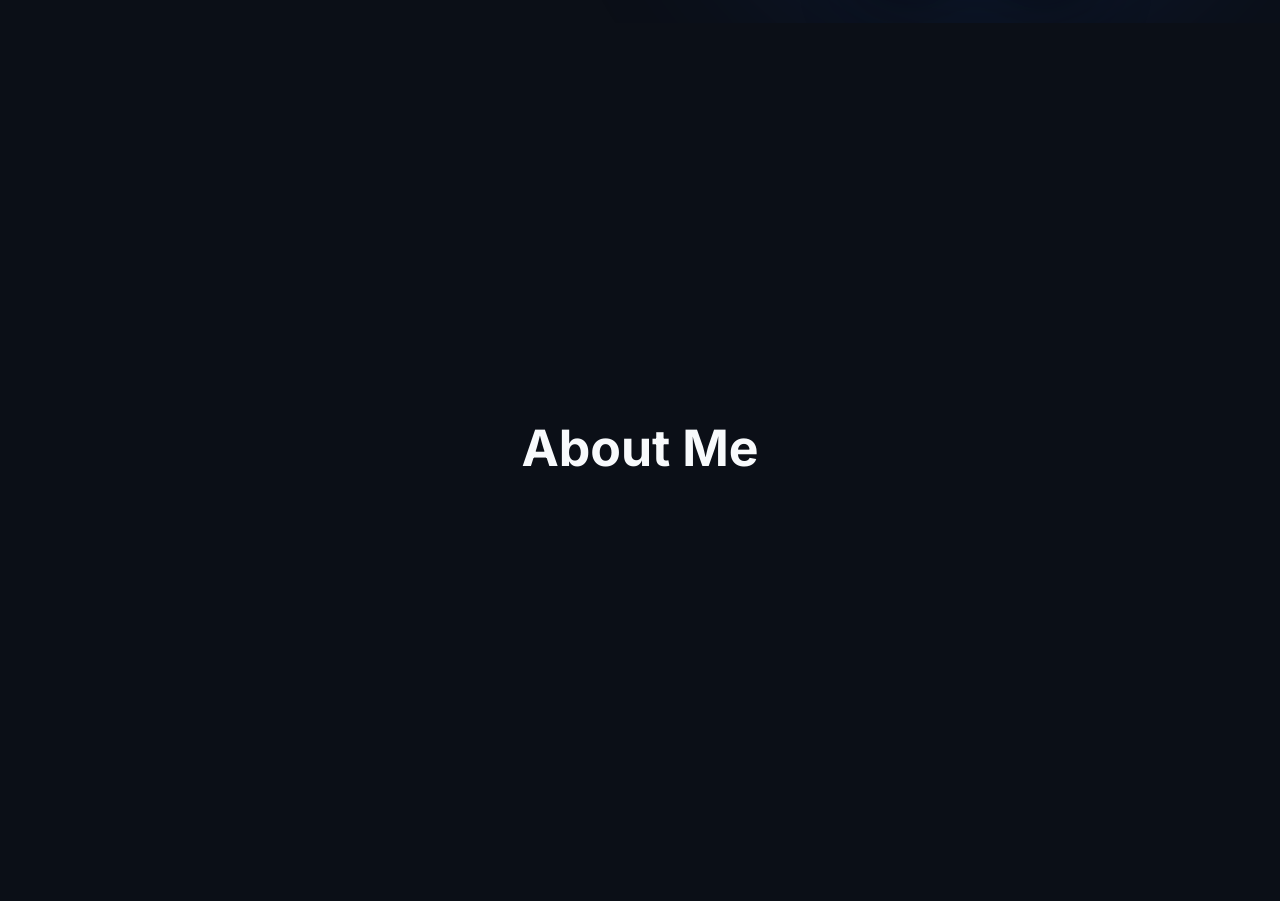
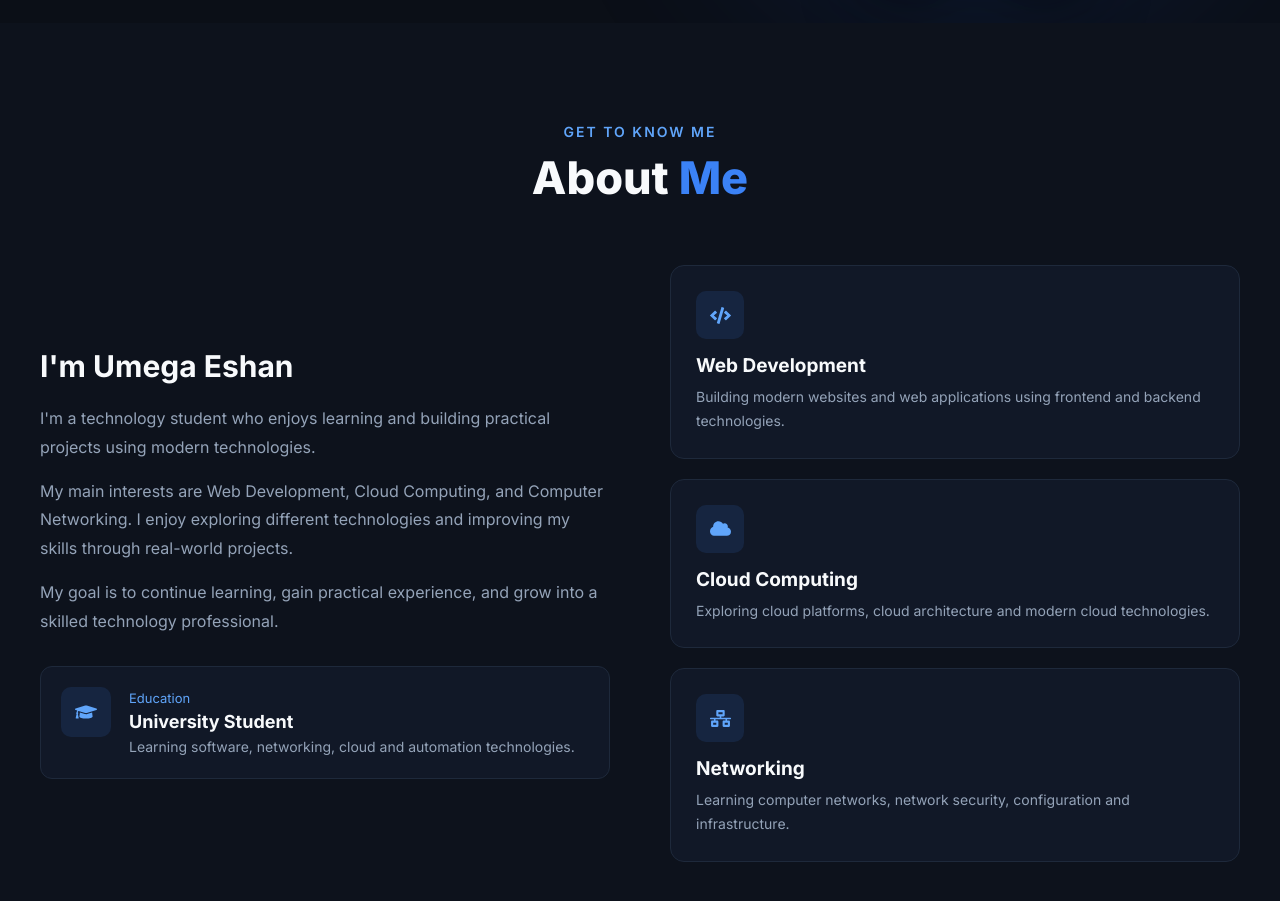
Before and after one commit to umegaeshan/umega-portfolio, a React (Vite) app: page / in a window 1280 px wide. Shown: the part 847-1748 px from the top of the page. Built offline with nearby package versions, Linux system fonts and the light colour scheme.

Commit message:
Add about me and technology interests section

```diff
--- a/src/App.jsx
+++ b/src/App.jsx
@@ -1,5 +1,6 @@
 import Navbar from "./components/Navbar";
 import Hero from "./components/Hero";
+import About from "./components/About";
 
 import "./App.css";
 
@@ -12,9 +13,7 @@ function App() {
 
         <Hero />
 
-        <section id="about" className="section">
-          <h1>About Me</h1>
-        </section>
+        <About />
 
         <section id="skills" className="section">
           <h1>Skills</h1>
--- /dev/null
+++ b/src/components/About.css
@@ -0,0 +1,237 @@
+.about {
+  min-height: 100vh;
+
+  display: flex;
+  align-items: center;
+
+  padding: 100px 30px;
+
+  background: #0d121c;
+}
+
+.about-container {
+  width: 100%;
+  max-width: 1200px;
+
+  margin: auto;
+}
+
+
+/* HEADING */
+
+.section-heading {
+  text-align: center;
+
+  margin-bottom: 60px;
+}
+
+.section-heading p {
+  color: #60a5fa;
+
+  font-size: 14px;
+  font-weight: 600;
+
+  text-transform: uppercase;
+
+  letter-spacing: 2px;
+
+  margin-bottom: 10px;
+}
+
+.section-heading h2 {
+  color: #f8fafc;
+
+  font-size: 45px;
+
+  font-weight: 800;
+}
+
+.section-heading h2 span {
+  color: #3b82f6;
+}
+
+
+/* MAIN CONTENT */
+
+.about-content {
+  display: grid;
+
+  grid-template-columns: 1fr 1fr;
+
+  gap: 60px;
+
+  align-items: center;
+}
+
+
+/* LEFT TEXT */
+
+.about-text h3 {
+  color: #f8fafc;
+
+  font-size: 30px;
+
+  margin-bottom: 20px;
+}
+
+.about-text > p {
+  color: #94a3b8;
+
+  line-height: 1.8;
+
+  font-size: 16px;
+
+  margin-bottom: 15px;
+}
+
+
+/* EDUCATION */
+
+.education-card {
+  display: flex;
+
+  gap: 18px;
+
+  margin-top: 30px;
+
+  padding: 20px;
+
+  background: #111827;
+
+  border: 1px solid #1e293b;
+
+  border-radius: 12px;
+}
+
+.education-icon {
+  width: 50px;
+  height: 50px;
+
+  min-width: 50px;
+
+  display: flex;
+  align-items: center;
+  justify-content: center;
+
+  background: rgba(59, 130, 246, 0.12);
+
+  color: #60a5fa;
+
+  border-radius: 10px;
+
+  font-size: 22px;
+}
+
+.education-card span {
+  color: #60a5fa;
+
+  font-size: 13px;
+}
+
+.education-card h4 {
+  color: #f8fafc;
+
+  font-size: 18px;
+
+  margin: 4px 0;
+}
+
+.education-card p {
+  color: #94a3b8;
+
+  font-size: 14px;
+
+  line-height: 1.6;
+}
+
+
+/* INTEREST GRID */
+
+.interest-grid {
+  display: grid;
+
+  gap: 20px;
+}
+
+.interest-card {
+  padding: 25px;
+
+  background: #111827;
+
+  border: 1px solid #1e293b;
+
+  border-radius: 14px;
+
+  transition: 0.3s;
+}
+
+.interest-card:hover {
+  border-color: #3b82f6;
+
+  transform: translateY(-5px);
+}
+
+.interest-icon {
+  width: 48px;
+  height: 48px;
+
+  display: flex;
+  align-items: center;
+  justify-content: center;
+
+  background: rgba(59, 130, 246, 0.12);
+
+  color: #60a5fa;
+
+  border-radius: 10px;
+
+  font-size: 21px;
+
+  margin-bottom: 15px;
+}
+
+.interest-card h3 {
+  color: #f8fafc;
+
+  font-size: 19px;
+
+  margin-bottom: 8px;
+}
+
+.interest-card p {
+  color: #94a3b8;
+
+  font-size: 14px;
+
+  line-height: 1.7;
+}
+
+
+/* TABLET */
+
+@media (max-width: 900px) {
+
+  .about-content {
+    grid-template-columns: 1fr;
+  }
+
+}
+
+
+/* MOBILE */
+
+@media (max-width: 600px) {
+
+  .about {
+    padding: 80px 20px;
+  }
+
+  .section-heading h2 {
+    font-size: 36px;
+  }
+
+  .about-text h3 {
+    font-size: 25px;
+  }
+
+}
--- a/src/components/About.jsx
+++ b/src/components/About.jsx
@@ -0,0 +1,138 @@
+import "./About.css";
+
+import {
+  FaCode,
+  FaCloud,
+  FaNetworkWired,
+  FaGraduationCap,
+} from "react-icons/fa";
+
+function About() {
+  return (
+    <section className="about" id="about">
+
+      <div className="about-container">
+
+        {/* SECTION HEADING */}
+        <div className="section-heading">
+
+          <p>Get To Know Me</p>
+
+          <h2>
+            About <span>Me</span>
+          </h2>
+
+        </div>
+
+
+        <div className="about-content">
+
+          {/* LEFT SIDE */}
+          <div className="about-text">
+
+            <h3>
+              I'm Umega Eshan
+            </h3>
+
+            <p>
+              I'm a technology student who enjoys learning and building
+              practical projects using modern technologies.
+            </p>
+
+            <p>
+              My main interests are Web Development, Cloud Computing,
+              and Computer Networking. I enjoy exploring different
+              technologies and improving my skills through real-world
+              projects.
+            </p>
+
+            <p>
+              My goal is to continue learning, gain practical experience,
+              and grow into a skilled technology professional.
+            </p>
+
+
+            {/* EDUCATION CARD */}
+            <div className="education-card">
+
+              <div className="education-icon">
+                <FaGraduationCap />
+              </div>
+
+              <div>
+                <span>Education</span>
+
+                <h4>University Student</h4>
+
+                <p>
+                  Learning software, networking, cloud and automation
+                  technologies.
+                </p>
+              </div>
+
+            </div>
+
+          </div>
+
+
+          {/* RIGHT SIDE */}
+          <div className="interest-grid">
+
+            <div className="interest-card">
+
+              <div className="interest-icon">
+                <FaCode />
+              </div>
+
+              <h3>Web Development</h3>
+
+              <p>
+                Building modern websites and web applications using
+                frontend and backend technologies.
+              </p>
+
+            </div>
+
+
+            <div className="interest-card">
+
+              <div className="interest-icon">
+                <FaCloud />
+              </div>
+
+              <h3>Cloud Computing</h3>
+
+              <p>
+                Exploring cloud platforms, cloud architecture and modern
+                cloud technologies.
+              </p>
+
+            </div>
+
+
+            <div className="interest-card">
+
+              <div className="interest-icon">
+                <FaNetworkWired />
+              </div>
+
+              <h3>Networking</h3>
+
+              <p>
+                Learning computer networks, network security,
+                configuration and infrastructure.
+              </p>
+
+            </div>
+
+          </div>
+
+        </div>
+
+      </div>
+
+    </section>
+  );
+}
+
+export default About;
```
